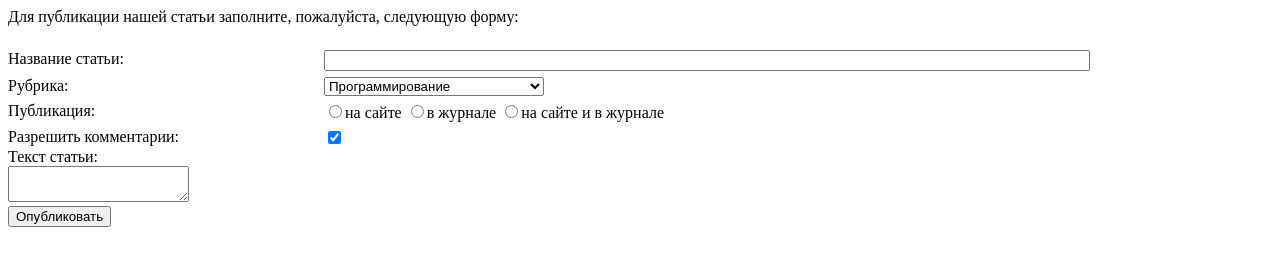
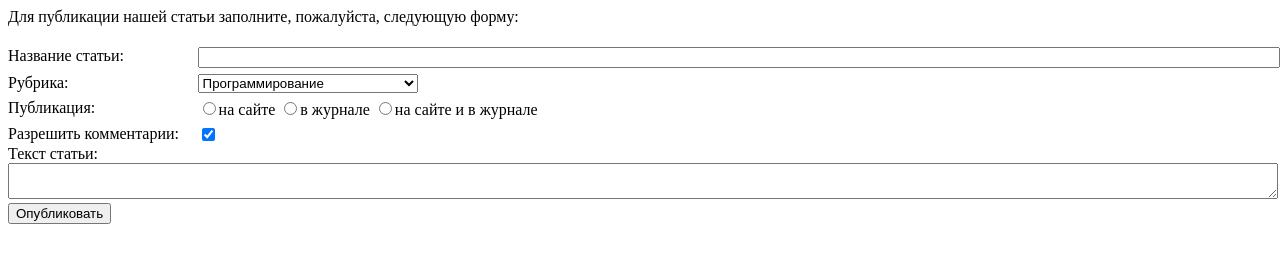
Before and after one commit to NatalieArd/CourseIT, a plain HTML site: page MAKET_FORM.html in a window 1280 px wide. Drawn offline with Linux system fonts and the light colour scheme.

Commit message:
made HW8

```diff
--- a/MAKET_FORM.html
+++ b/MAKET_FORM.html
@@ -1,23 +1,26 @@
 <!DOCTYPE html>
 <html lang="en">
+
 <head>
     <meta charset="UTF-8">
     <meta http-equiv="X-UA-Compatible" content="IE=edge">
     <meta name="viewport" content="width=device-width, initial-scale=1.0">
     <link rel="stylesheet" href="css/MAKET_FORM.css">
-    <title>Document</title>
+    <title>MAKET_FORM</title>
 </head>
+
 <body>
+    <div class="Hat">
+        Для публикации нашей статьи заполните, пожалуйста, следующую форму: </div>
     <div>
-        Для публикации нашей статьи заполните, пожалуйста, следующую форму: <br><br>
         <form method="post" action="Reply.php">
             <div class="row">
-                <div class="col-25">Название статьи:</div>
-                <div class="col-75"><input type="text" name="title" class="title"> </div>
+                <div class="col-15">Название статьи:</div>
+                <div class="col-85"><input type="text" name="title" class="title"> </div>
             </div>
             <div class="row">
-                <div class="col-25">Рубрика:</div>
-                <div class="col-75"><select name="rubric">
+                <div class="col-15">Рубрика:</div>
+                <div class="col-85"><select name="rubric">
                         <option value="1">Программирование</option>
                         <option value="2">Компьютерная графика</option>
                         <option value="3">Тестирование</option>
@@ -25,21 +28,28 @@
                     </select></div>
             </div>
             <div class="row">
-                <div class="col-25">Публикация:</div>
-                <div class="col-75"><input type="radio" name="choose">на сайте
-                    <input type="radio" name="choose" >в журнале
-                    <input type="radio" name="choose" >на сайте и в журнале</div>
+                <div class="col-15">Публикация:</div>
+                <div class="col-85">
+                    <input type="radio" name="choose">на сайте
+                    <br class="visibility">
+                    <input type="radio" name="choose">в журнале
+                    <br class="visibility">
+                    <input type="radio" name="choose">на сайте и в журнале
+                </div>
             </div>
             <div class="row">
-                <div class="col-25">Разрешить комментарии:</div>
-                <div class="col-75"><input type="checkbox" name="allow" checked></div>
+                <div class="col-15 floatLeft">Разрешить комментарии:</div>
+                <div class="col-85"><input type="checkbox" name="allow" checked class="button"></div>
+                <div style="clear: both;"></div>
             </div>
-            <div>
-                Текст статьи: <br>
-                <textarea name="article"></textarea><br>
+    </div>
+    <div class="Footer">
+        Текст статьи:
+        <textarea name="article" class="article"></textarea><br>
         <input type="submit" value="Опубликовать">
     </div>
     </form>
     </div>
 </body>
+
 </html>
--- a/css/MAKET_FORM.css
+++ b/css/MAKET_FORM.css
@@ -1,16 +1,40 @@
-.title {
-    width: 80%;
+.Hat {
+    margin-bottom: 15px;
 }
 
-.col-25 {
-    float: left;
-  width: 25%;
-  margin-top: 6px;
+.title {
+    width: 100%;
 }
 
-.col-75 {
+.floatLeft {
     float: left;
-  width: 75%;
-  margin-top: 6px;
+}
+
+
+@media (min-width: 940px) {
+    .col-15 {
+        float: left;
+        width: 15%;
+        margin-top: 6px;
+    }
+
+    .col-85 {
+        float: left;
+        width: 85%;
+        margin-top: 6px;
+    }
+
+    .visibility {
+        display: none;
+    }
 
 }
+
+.article {
+    display: inline-block;
+    width: 100%;
+}
+
+.Footer {
+    clear: both;
+}
```
Also changed, not shown: MAKET_ABS.html (+3 -5 lines), img.html (deleted, +0 -21 lines), index.html (added, +17 -0 lines). Lines whose indentation alone changed are shown as unchanged.
